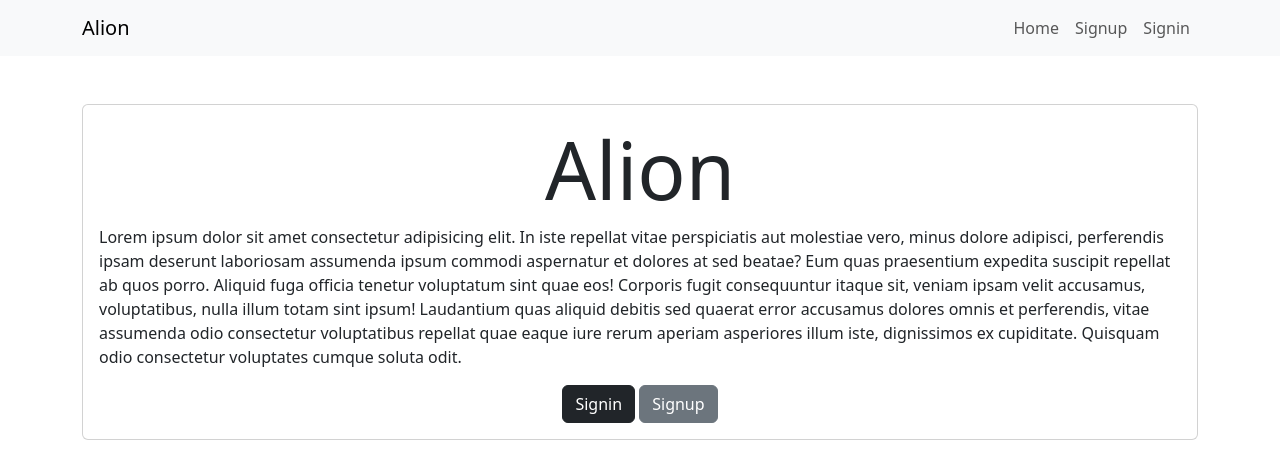
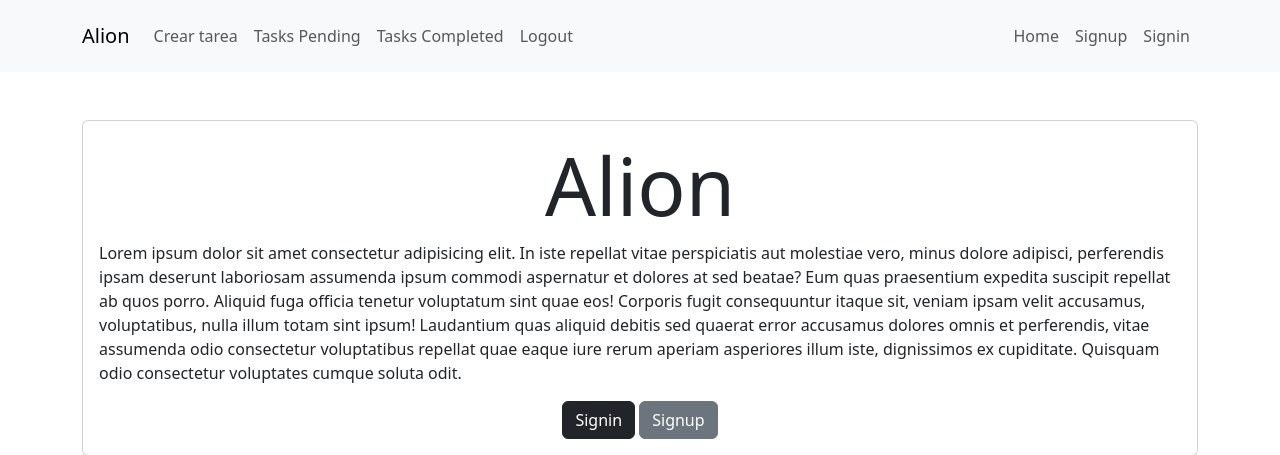
Before and after one commit to BenjaS180/django-auth-crud, a Django app: page / in a window 1280 px wide. Shown: the top 455 px of the page. Run offline with Django 4.2, Linux system fonts and the light colour scheme.

Commit message:
cambiando cosas

```diff
--- a/tasks/templates/base.html
+++ b/tasks/templates/base.html
@@ -10,9 +10,27 @@
     <nav class="navbar navbar-expand-lg bg-body-tertiary">
         <div class="container">
           <a class="navbar-brand" href="/">Alion</a>
-          <button class="navbar-toggler" type="button" data-bs-toggle="collapse" data-bs-target="#navbarNav" aria-controls="navbarNav" aria-expanded="true" aria-label="Toggle navigation">
-            <span class="navbar-toggler-icon"></span>
-          </button>
+          <nav class="navbar navbar-expand-lg navbar-light bg-light">
+            <button class="navbar-toggler" type="button" data-bs-toggle="collapse" data-bs-target="#navbarNav" aria-controls="navbarNav" aria-expanded="false" aria-label="Toggle navigation">
+              <span class="navbar-toggler-icon"></span>
+            </button>
+            <div class="collapse navbar-collapse" id="navbarNav">
+              <ul class="navbar-nav">
+                <li class="nav-item">
+                  <a class="nav-link" href="{% url 'create_task' %}">Crear tarea</a>
+                </li>
+                <li class="nav-item">
+                  <a class="nav-link" href="{% url 'tasks' %}">Tasks Pending</a>
+                </li>
+                <li class="nav-item">
+                  <a class="nav-link" href="{% url 'tasks_completed' %}">Tasks Completed</a>
+                </li>
+                <li class="nav-item">
+                  <a class="nav-link" href="/logout">Logout</a>
+                </li>
+              </ul>
+            </div>
+          </nav>
           <div class="collapse navbar-collapse" id="navbarNav">
             <ul class="navbar-nav ms-auto">
                 <li class="nav-item" >
```
